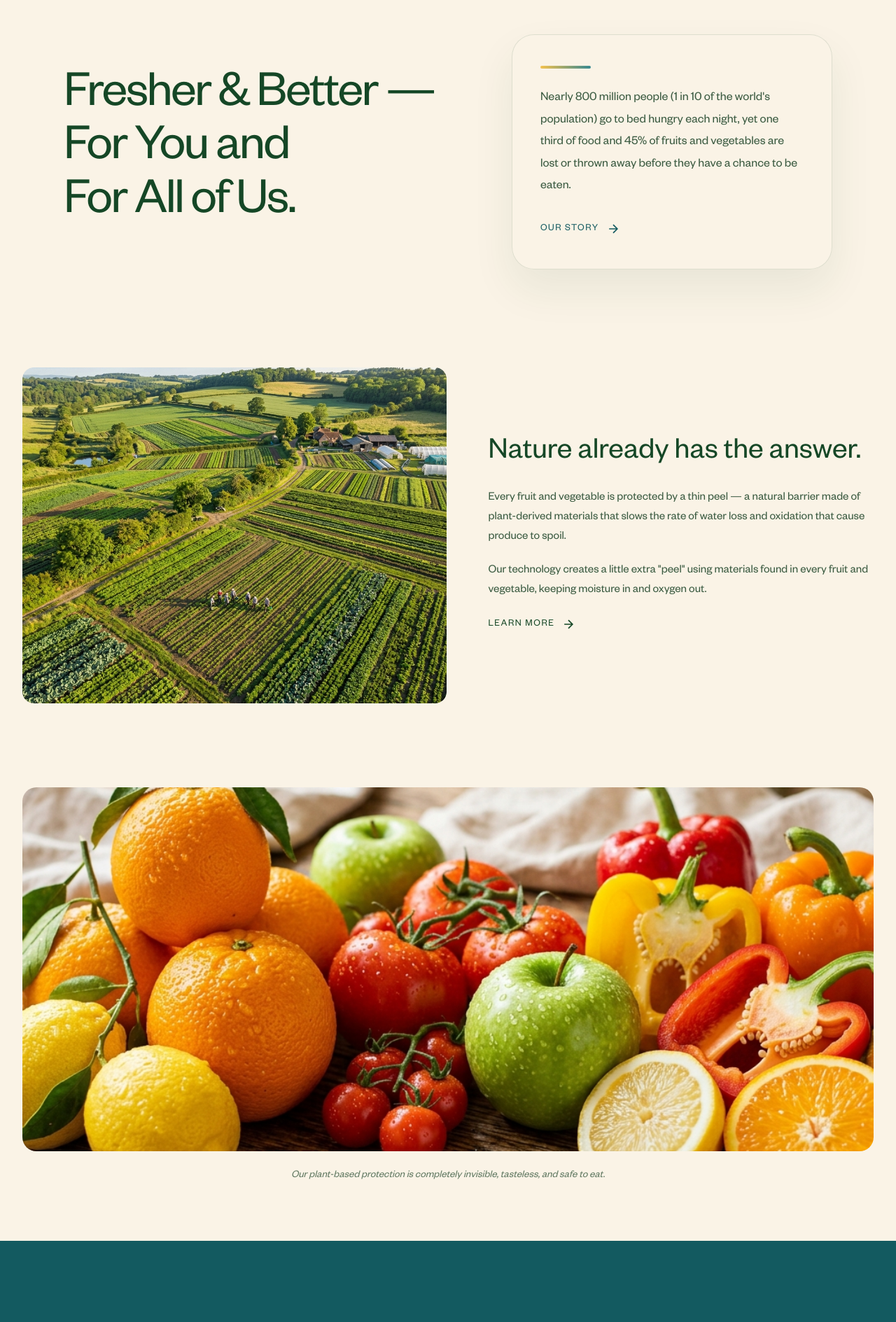
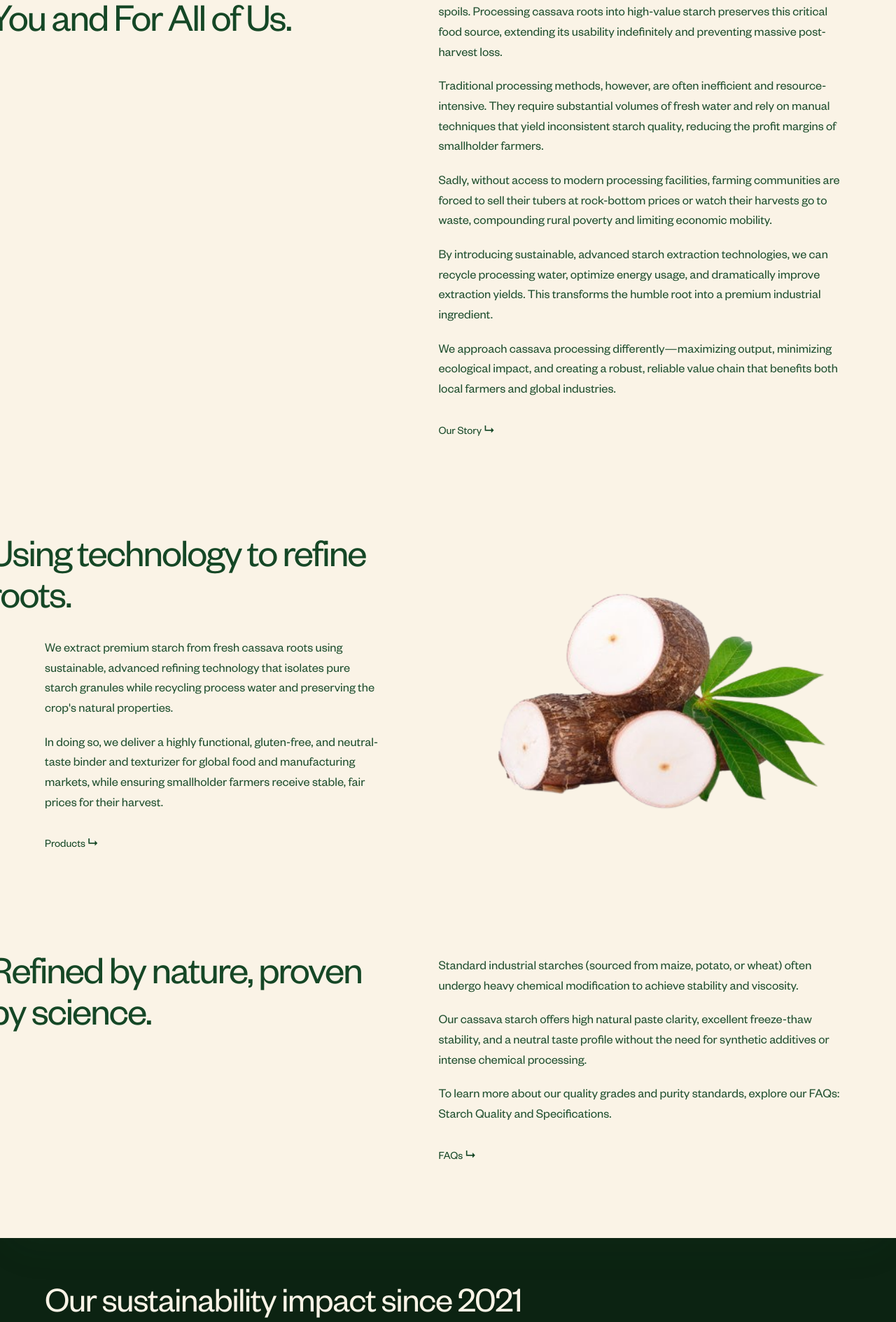
Before and after one commit to Bennymens/Cross-world-investment-limited, a React (Vite) app: page / in a window 1280 px wide. Shown: the part 871-2760 px from the top of the page at 70% size. Built offline with nearby package versions, Linux system fonts and the light colour scheme.

Commit message:
restructring homepage

```diff
--- a/src/components/Navbar.css
+++ b/src/components/Navbar.css
@@ -1,7 +1,7 @@
 /* ===== NAVBAR ===== */
 
 .the-nav {
-  position: fixed;
+  position: absolute;
   top: 0;
   left: 0;
   width: 100%;
--- a/src/pages/Home.css
+++ b/src/pages/Home.css
@@ -2,7 +2,8 @@
 
 /* ----- HERO ----- */
 .hero-header {
-  position: relative;
+  position: sticky;
+  top: 0;
   width: 100%;
   height: 100vh;
   min-height: 600px;
@@ -10,6 +11,7 @@
   display: flex;
   align-items: center;
   justify-content: center;
+  z-index: 1;
 }
 
 .hero-bg {
@@ -150,11 +152,28 @@
   opacity: 0;
   transform: translateY(50px);
   transition: all 0.8s cubic-bezier(0.22, 1, 0.36, 1);
+  border-radius: 32px;
+  overflow: hidden;
+  position: relative;
 }
 
 .intro-block.revealed {
   opacity: 1;
   transform: translateY(0);
+}
+
+/* Top separator pill between hero and intro */
+.intro-block::before {
+  content: "";
+  position: absolute;
+  top: 0;
+  left: 50%;
+  transform: translate(-50%, -50%);
+  width: 120px;
+  height: 6px;
+  border-radius: 999px;
+  background: linear-gradient(90deg, var(--yellow), var(--green-teal));
+  box-shadow: 0 4px 14px rgba(21, 71, 38, 0.08);
 }
 
 .intro-grid {
@@ -308,52 +327,46 @@
   margin-bottom: 20px;
 }
 
-/* ----- FULL-SCREEN IMAGE ----- */
-.full-image-section {
-  padding: 20px 32px 80px;
+/* ----- CAPTION BANNER ----- */
+.caption-section {
+  padding: 80px clamp(24px, 5vw, 80px) 140px;
+  text-align: center;
+  max-width: 900px;
+  margin: 0 auto;
   opacity: 0;
-  transform: translateY(40px);
+  transform: translateY(30px);
   transition: all 0.8s cubic-bezier(0.22, 1, 0.36, 1);
 }
 
-.full-image-section.revealed {
+.caption-section.revealed {
   opacity: 1;
   transform: translateY(0);
 }
 
-.full-image-wrapper {
-  max-width: 1300px;
-  margin: 0 auto;
-  border-radius: 20px;
-  overflow: hidden;
-  position: relative;
+.caption-text {
+  font-size: clamp(26px, 3.5vw, 42px);
+  line-height: 1.25;
+  color: var(--text-dark);
+  font-weight: 700;
+  font-style: italic;
+  letter-spacing: -0.015em;
+  opacity: 0.95;
 }
 
-.full-image-wrapper img {
+/* ----- STATISTICS (Image Background) ----- */
+.stats-section {
+  position: relative;
   width: 100%;
-  height: 520px;
-  object-fit: cover;
-  display: block;
-}
-
-.full-image-caption {
-  max-width: 1300px;
-  margin: 24px auto 0;
-  padding: 0 16px;
-}
-
-.full-image-caption p {
-  font-size: 15px;
-  color: var(--text-body);
-  text-align: center;
-  font-style: italic;
-  opacity: 0.8;
-}
-
-/* ----- STATISTICS ----- */
-.stats-section {
-  padding: 80px 32px;
-  background: var(--green-dark);
+  min-height: 75vh;
+  display: flex;
+  align-items: center;
+  justify-content: center;
+  background-color: #0c2312; /* Dark green fallback */
+  padding: 120px clamp(24px, 5vw, 80px) 140px;
+  margin-top: -48px; /* Slides behind the cream content scroll overlapping card bottom rounded corners */
+  overflow: hidden;
+  box-sizing: border-box;
+  z-index: 1;
   opacity: 0;
   transform: translateY(40px);
   transition: all 0.8s cubic-bezier(0.22, 1, 0.36, 1);
@@ -364,47 +377,98 @@
   transform: translateY(0);
 }
 
+.stats-bg-image {
+  position: absolute;
+  inset: 0;
+  width: 100%;
+  height: 100%;
+  object-fit: cover;
+  z-index: 0;
+  opacity: 0.45; /* Let fallback dark color show through for high contrast text readability */
+}
+
+/* Hide empty background image to prevent broken icon border in some browsers */
+.stats-bg-image:not([src]),
+.stats-bg-image[src=""],
+.stats-bg-image[src="null"] {
+  display: none;
+}
+
+.stats-overlay {
+  position: absolute;
+  inset: 0;
+  background: linear-gradient(
+    180deg,
+    rgba(12, 35, 18, 0.65) 0%,
+    rgba(12, 35, 18, 0.3) 50%,
+    rgba(12, 35, 18, 0.65) 100%
+  );
+  z-index: 1;
+}
+
+.stats-content-wrapper {
+  position: relative;
+  z-index: 2;
+  width: 100%;
+  max-width: 1200px;
+  margin: 0 auto;
+  display: flex;
+  flex-direction: column;
+  gap: 60px;
+}
+
+.stats-main-heading {
+  font-size: clamp(34px, 4vw, 56px);
+  font-weight: 800;
+  line-height: 1.05;
+  letter-spacing: -0.025em;
+  color: #faf3e6;
+  max-width: 800px;
+  text-align: left;
+}
+
 .stats-grid {
-  max-width: var(--max-w);
-  margin: 0 auto;
+  max-width: 100%;
+  margin: 0;
   display: grid;
   grid-template-columns: repeat(3, 1fr);
-  gap: 40px;
-  text-align: center;
+  gap: 60px;
 }
 
 .stat-card {
-  padding: 40px 24px;
+  padding: 0;
   position: relative;
-}
-
-.stat-card::after {
-  content: "";
-  position: absolute;
-  right: 0;
-  top: 20%;
-  height: 60%;
-  width: 1px;
-  background: rgba(250, 243, 230, 0.2);
-}
-
-.stat-card:last-child::after {
-  display: none;
+  display: flex;
+  flex-direction: column;
+  align-items: flex-start;
+  text-align: left;
 }
 
 .stat-number {
-  font-size: clamp(48px, 6vw, 72px);
-  font-weight: 700;
-  line-height: 1;
-  color: var(--yellow);
+  font-size: clamp(54px, 6.5vw, 88px);
+  font-weight: 800;
+  line-height: 0.95;
+  color: #faf3e6;
   display: block;
-  margin-bottom: 16px;
+  margin-bottom: 20px;
+  letter-spacing: -0.02em;
 }
 
 .stat-label {
-  font-size: 16px;
+  font-size: 16.5px;
   line-height: 1.5;
   color: rgba(250, 243, 230, 0.85);
+  font-weight: 500;
+  max-width: 320px;
+}
+
+.stats-disclaimer {
+  font-size: 13.5px;
+  line-height: 1.5;
+  color: rgba(250, 243, 230, 0.6);
+  max-width: 420px;
+  text-align: left;
+  margin-top: 20px;
 }
 
 /* ----- FIND / CTA SECTION ----- */
@@ -612,3 +676,171 @@
     padding: 60px 20px 80px;
   }
 }
+
+/* ==========================================================================
+   SCROLL OVERLAP WRAPPER & STORY PANELS (Apeel Style)
+   ========================================================================== */
+.home-content-scroll {
+  position: relative;
+  z-index: 2;
+  background-color: var(--site-bg);
+  border-radius: 48px; /* Beautiful rounded corners all around! */
+  margin-top: -100px; /* Bring the section up a bit to overlap the sticky hero */
+  box-shadow: 0 20px 50px rgba(21, 71, 38, 0.08); /* Dark green tinted elevation shadow */
+}
+
+.story-panels-container {
+  max-width: 1300px;
+  margin: 0 auto;
+  padding: 120px clamp(24px, 5vw, 80px) 100px;
+  display: flex;
+  flex-direction: column;
+  gap: 140px;
+  background-color: var(--site-bg);
+  border-radius: 48px 48px 0 0;
+}
+
+.story-panel {
+  display: grid;
+  grid-template-columns: 4.5fr 5.5fr; /* 45% title, 55% subtexts */
+  gap: 80px;
+  align-items: flex-start;
+  opacity: 0;
+  transform: translateY(40px);
+  transition: all 0.9s cubic-bezier(0.22, 1, 0.36, 1);
+}
+
+.story-panel.revealed {
+  opacity: 1;
+  transform: translateY(0);
+}
+
+.story-col {
+  display: flex;
+  flex-direction: column;
+}
+
+.story-panel.row-text-right .col-left {
+  position: sticky;
+  top: 140px;
+}
+
+.story-heading {
+  font-size: clamp(40px, 4.5vw, 60px);
+  font-weight: 900; /* Bolder and thicker weight */
+  line-height: 1.02;
+  letter-spacing: -0.035em; /* Tight letter spacing makes it feel thicker and premium */
+  color: var(--text-dark);
+  margin-bottom: 24px;
+  transition: all 0.3s ease;
+}
+
+@media (min-width: 901px) {
+  .story-heading {
+    margin-left: -80px; /* Push headings further left on desktop */
+    max-width: calc(100% + 80px);
+  }
+}
+
+.story-text {
+  font-size: 18.5px; /* Increased font size of subtexts */
+  font-weight: 550; /* Added font weight to make it thicker */
+  line-height: 1.55; /* Reduced vertical line spacing between lines */
+  color: var(--text-dark);
+  margin-bottom: 20px; /* Reduced vertical spacing between paragraphs */
+  opacity: 0.95;
+}
+
+.story-text:last-of-type {
+  margin-bottom: 32px;
+}
+
+.story-link {
+  font-size: 16px;
+  font-weight: 600;
+  color: var(--text-dark);
+  display: inline-flex;
+  align-items: center;
+  gap: 6px;
+  transition: gap 0.3s ease, opacity 0.2s ease;
+  width: fit-content;
+  position: relative;
+  padding-bottom: 2px;
+}
+
+.story-link::after {
+  content: "";
+  position: absolute;
+  bottom: 0;
+  left: 0;
+  width: 0;
+  height: 1.5px;
+  background: var(--text-dark);
+  transition: width 0.35s ease;
+}
+
+.story-link:hover::after {
+  width: 100%;
+}
+
+.story-link:hover {
+  gap: 12px;
+}
+
+/* Starch Image Display */
+.starch-image-display {
+  width: 100%;
+  height: auto;
+  max-height: 480px;
+  object-fit: contain;
+  border-radius: 20px;
+  transition: transform 0.6s cubic-bezier(0.22, 1, 0.36, 1);
+  display: block;
+}
+
+.starch-image-display:hover {
+  transform: scale(1.03);
+}
+
+/* Responsive styles for story panels */
+@media (max-width: 900px) {
+  .story-panels-container {
+    padding-top: 80px;
+    padding-bottom: 80px;
+    gap: 90px;
+  }
+
+  .story-panel {
+    grid-template-columns: 1fr;
+    gap: 40px;
+  }
+
+  .story-panel.row-text-right .col-left {
+    position: static;
+  }
+
+  .starch-image-display {
+    max-height: 380px;
+  }
+}
+
+@media (max-width: 600px) {
+  .story-panels-container {
+    padding-top: 60px;
+    padding-bottom: 60px;
+    gap: 70px;
+  }
+
+  .story-heading {
+    font-size: 32px;
+  }
+
+  .story-text {
+    font-size: 15.5px;
+    margin-bottom: 20px;
+  }
+
+  .starch-image-display {
+    max-height: 280px;
+  }
+}
--- a/src/pages/Home.jsx
+++ b/src/pages/Home.jsx
@@ -69,8 +69,9 @@ function AnimatedNumber({ value, suffix = "", duration = 1800 }) {
 
 export default function Home() {
   const heroRef = useReveal(0.05);
-  const introRef = useReveal(0.12);
-  const halfBlockRef = useReveal(0.1);
+  const storyRef1 = useReveal(0.12);
+  const storyRef2 = useReveal(0.12);
+  const storyRef3 = useReveal(0.12);
   const fullImgRef = useReveal(0.1);
   const statsRef = useReveal(0.12);
   const textImgRef = useReveal(0.1);
@@ -96,109 +97,115 @@ export default function Home() {
         </div>
       </section>
 
-      {/* ===== SECTION 2: INTRO TEXT BLOCK ===== */}
-      <section className="intro-block" ref={introRef}>
-        <div className="intro-grid">
-          <div className="intro-left">
-            <h2 className="intro-heading">
-              Fresher &amp; Better — For&nbsp;You and
-              For&nbsp;All&nbsp;of&nbsp;Us.
+      {/* ===== SCROLLABLE OVERLAPPING CREAM WRAPPER ===== */}
+      <div className="home-content-scroll">
+
+        {/* ===== STORY SEQUENCES (Apeel Style) ===== */}
+        <section className="story-panels-container">
+
+          {/* Panel 1: Fresher & Better */}
+          <div className="story-panel row-text-right" ref={storyRef1}>
+            <div className="story-col col-left">
+              <h2 className="story-heading">
+                Fresher &amp; Better — For You and For All of Us.
               </h2>
             </div>
-          <div className="intro-right">
-            <p className="intro-text">
-              Nearly 800 million people (1 in 10 of the world's population) go
-              to bed hungry each night, yet one third of food and 45% of fruits
-              and vegetables are lost or thrown away before they have a chance
-              to be eaten.
+            <div className="story-col col-right">
+              <p className="story-text">
+                Cassava is a vital staple crop for over 800 million people, yet it is highly perishable and must be processed within 24 to 48 hours of harvest before it spoils. Processing cassava roots into high-value starch preserves this critical food source, extending its usability indefinitely and preventing massive post-harvest loss.
               </p>
-            <Link to="/our-story" className="link-arrow">
-              <span>Our Story</span>
-              <svg
-                width="20"
-                height="20"
-                viewBox="0 0 24 24"
-                fill="none"
-                stroke="currentColor"
-                strokeWidth="2"
-              >
-                <path d="M5 12h14M12 5l7 7-7 7" />
-              </svg>
+              <p className="story-text">
+                Traditional processing methods, however, are often inefficient and resource-intensive. They require substantial volumes of fresh water and rely on manual techniques that yield inconsistent starch quality, reducing the profit margins of smallholder farmers.
+              </p>
+              <p className="story-text">
+                Sadly, without access to modern processing facilities, farming communities are forced to sell their tubers at rock-bottom prices or watch their harvests go to waste, compounding rural poverty and limiting economic mobility.
+              </p>
+              <p className="story-text">
+                By introducing sustainable, advanced starch extraction technologies, we can recycle processing water, optimize energy usage, and dramatically improve extraction yields. This transforms the humble root into a premium industrial ingredient.
+              </p>
+              <p className="story-text">
+                We approach cassava processing differently—maximizing output, minimizing ecological impact, and creating a robust, reliable value chain that benefits both local farmers and global industries.
+              </p>
+              <Link to="/our-story" className="story-link">
+                Our Story ↳
               </Link>
             </div>
           </div>
-      </section>
 
-      {/* ===== SECTION 3: HALF-SCREEN CONTENT BLOCK ===== */}
-      <section className="half-block" ref={halfBlockRef}>
-        <div className="half-grid">
-          <div className="half-image">
-            <img src={farmImg} alt="Sustainable organic farming" />
+          {/* Panel 2: Using technology to refine roots */}
+          <div className="story-panel row-media-right" ref={storyRef2}>
+            <div className="story-col col-left">
+              <h2 className="story-heading">
+                Using technology to refine roots.
+              </h2>
+              <p className="story-text">
+                We extract premium starch from fresh cassava roots using sustainable, advanced refining technology that isolates pure starch granules while recycling process water and preserving the crop's natural properties.
+              </p>
+              <p className="story-text">
+                In doing so, we deliver a highly functional, gluten-free, and neutral-taste binder and texturizer for global food and manufacturing markets, while ensuring smallholder farmers receive stable, fair prices for their harvest.
+              </p>
+              <Link to="/products" className="story-link">
+                Products ↳
+              </Link>
             </div>
-          <div className="half-content">
-            <h2 className="half-heading">
-              Nature already has the&nbsp;answer.
+            <div className="story-col col-right">
+              <img src="/src/assets/Cassava.png" alt="Cassava Processing" className="starch-image-display" />
+            </div>
+          </div>
+
+          {/* Panel 3: Refined by nature, proven by science */}
+          <div className="story-panel row-text-right" ref={storyRef3}>
+            <div className="story-col col-left">
+              <h2 className="story-heading">
+                Refined by nature, proven by science.
               </h2>
-            <p className="half-text">
-              Every fruit and vegetable is protected by a thin peel — a natural
-              barrier made of plant-derived materials that slows the rate of
-              water loss and oxidation that cause produce to spoil.
+            </div>
+            <div className="story-col col-right">
+              <p className="story-text">
+                Standard industrial starches (sourced from maize, potato, or wheat) often undergo heavy chemical modification to achieve stability and viscosity.
               </p>
-            <p className="half-text">
-              Our technology creates a little extra "peel" using materials found
-              in every fruit and vegetable, keeping moisture in and oxygen out.
+              <p className="story-text">
+                Our cassava starch offers high natural paste clarity, excellent freeze-thaw stability, and a neutral taste profile without the need for synthetic additives or intense chemical processing.
               </p>
-            <Link to="/our-story" className="link-arrow">
-              <span>Learn More</span>
-              <svg
-                width="20"
-                height="20"
-                viewBox="0 0 24 24"
-                fill="none"
-                stroke="currentColor"
-                strokeWidth="2"
-              >
-                <path d="M5 12h14M12 5l7 7-7 7" />
-              </svg>
+              <p className="story-text">
+                To learn more about our quality grades and purity standards, explore our FAQs: Starch Quality and Specifications.
+              </p>
+              <Link to="/faq" className="story-link">
+                FAQs ↳
               </Link>
             </div>
           </div>
+
         </section>
 
-      {/* ===== SECTION 4: FULL-SCREEN IMAGE ===== */}
-      <section className="full-image-section" ref={fullImgRef}>
-        <div className="full-image-wrapper">
-          <img src={produceImg} alt="Fresh fruits and vegetables" />
+
       </div>
-        <div className="full-image-caption">
-          <p>
-            Our plant-based protection is completely invisible, tasteless, and
-            safe to eat.
-          </p>
-        </div>
-      </section>
 
-      {/* ===== SECTION 5: STATISTICS ===== */}
+      {/* ===== SECTION 5: STATISTICS (Full-bleed Background Image) ===== */}
       <section className="stats-section" ref={statsRef}>
+        <img src="" alt="" className="stats-bg-image" />
+        <div className="stats-overlay" />
+        <div className="stats-content-wrapper">
+          <h2 className="stats-main-heading">Our sustainability impact since 2021</h2>
           <div className="stats-grid">
             <div className="stat-card">
-            <AnimatedNumber value={1.3} suffix="B" />
+              <AnimatedNumber value={166} suffix="M" />
+              <p className="stat-label">pieces of fruit prevented from waste.</p>
+            </div>
+            <div className="stat-card">
+              <AnimatedNumber value={29.1} suffix="K" />
               <p className="stat-label">
-              Metric tons of food wasted annually worldwide
+                metric tons CO₂-eq of greenhouse gas emissions avoided, the equivalent of planting 485,000 trees.
               </p>
             </div>
             <div className="stat-card">
-            <AnimatedNumber value={45} suffix="%" />
-            <p className="stat-label">
-              Of fruits &amp; vegetables lost before reaching consumers
+              <AnimatedNumber value={6.96} suffix="B" />
+              <p className="stat-label">liters of water conserved, enough to fill 2,800 Olympic-sized swimming pools.</p>
+            </div>
+          </div>
+          <p className="stats-disclaimer">
+            * Calculated using Life Cycle Analysis methodology that has been third party verified as being compliant with ISO 14044 standards.
           </p>
-          </div>
-          <div className="stat-card">
-            <AnimatedNumber value={800} suffix="M" />
-            <p className="stat-label">
-              People go to bed hungry each night around the world
-            </p>
-          </div>
         </div>
       </section>
 
```
Also changed, not shown: src/assets/Cassava.png (added), src/assets/cassava 1.webp (added). Lines whose indentation alone changed are shown as unchanged.
